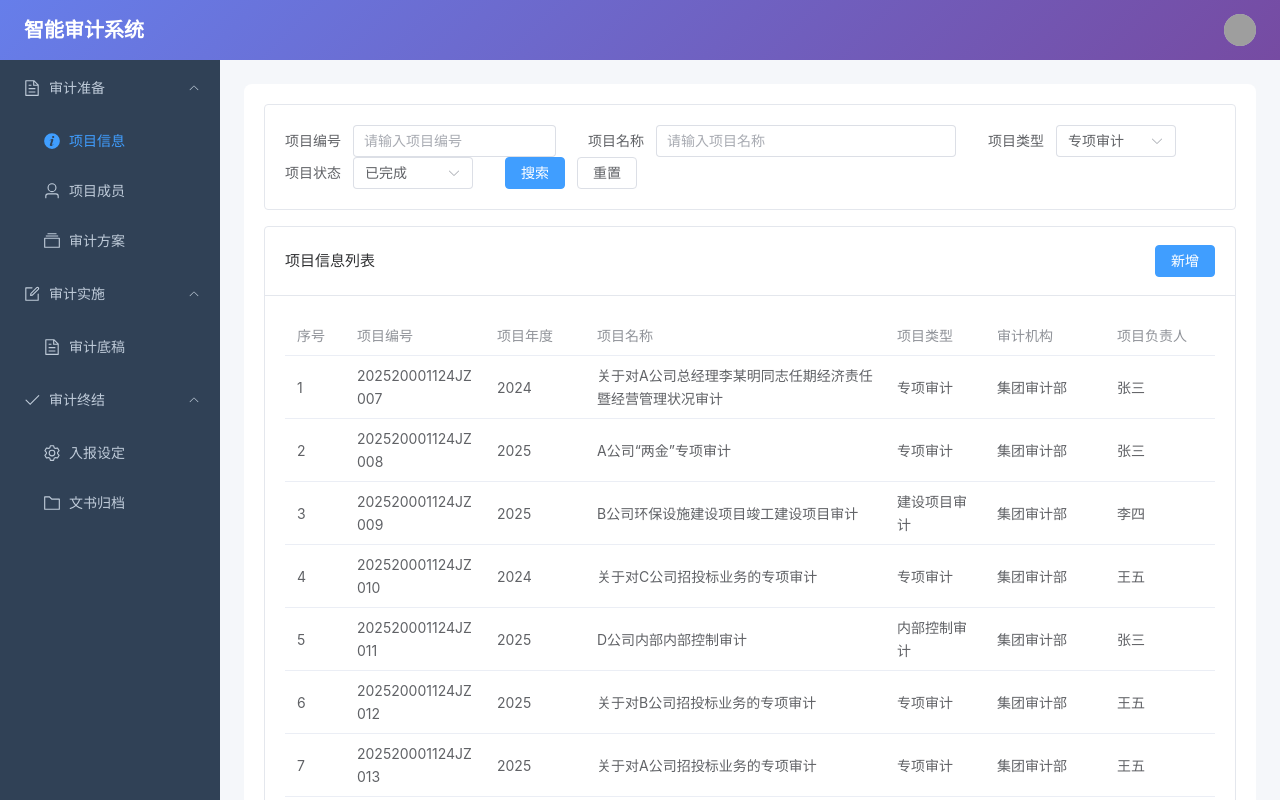
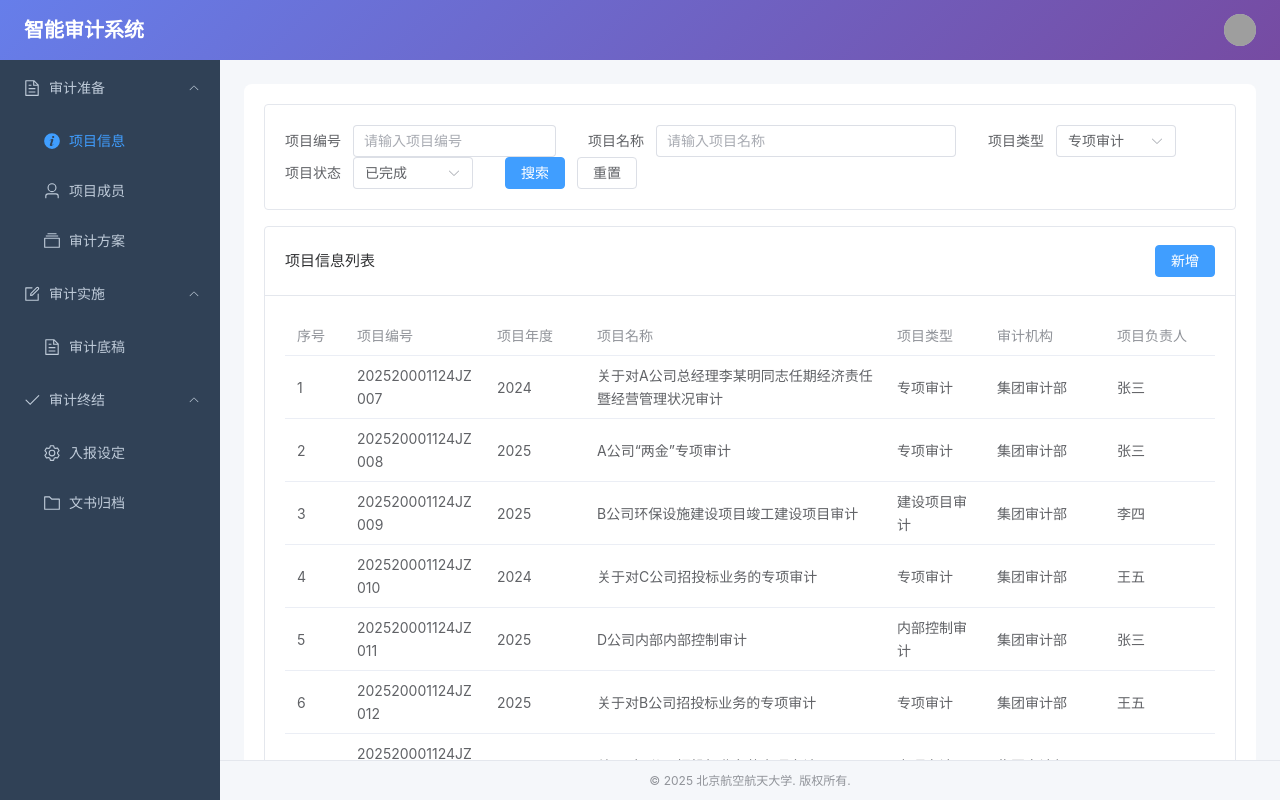
Before and after one commit to kongp3/ap_demo, a Vue app in the folder vue/: page /project-info in a window 1280 px wide. Built offline with nearby package versions, Linux system fonts and the light colour scheme; grey boxes are pictures that could not be loaded.

Commit message:
升级技术平台版本2.0

```diff
--- a/vue/src/App.vue
+++ b/vue/src/App.vue
@@ -71,12 +71,20 @@
           </el-menu>
         </el-aside>
 
-        <!-- 主内容区 -->
-        <el-main style="padding: 24px; background: #f5f7fa; width: 100%; height: 100%; overflow: auto;">
-          <el-card shadow="never" style="min-height: calc(100vh - 100px); border-radius: 8px; border: none; width: 100%;">
-            <router-view />
-          </el-card>
-        </el-main>
+        <el-container>
+          <!-- 主内容区 -->
+          <el-main style="padding: 24px 24px 40px 24px; background: #f5f7fa; width: 100%; height: 100%; overflow: auto;">
+            <el-card shadow="never" style="min-height: calc(100vh - 146px); border-radius: 8px; border: none; width: 100%;">
+              <router-view />
+            </el-card>
+          </el-main>
+          <!-- 版权信息 -->
+          <el-footer style="height: 40px; background: #f5f7fa; border-top: 1px solid #e4e7ed; display: flex; align-items: center; justify-content: center; padding: 0;">
+            <div style="color: #909399; font-size: 12px;">
+              © {{ new Date().getFullYear() }} 北京航空航天大学. 版权所有.
+            </div>
+          </el-footer>
+        </el-container>
       </el-container>
     </el-container>
   </template>
--- a/vue/vite.config.js
+++ b/vue/vite.config.js
@@ -7,8 +7,8 @@ import vueDevTools from 'vite-plugin-vue-devtools'
 // https://vite.dev/config/
 export default defineConfig({
   plugins: [
-    vue(),
-    vueDevTools(),
+    vue()
+    // vueDevTools(),
   ],
   resolve: {
     alias: {
```
